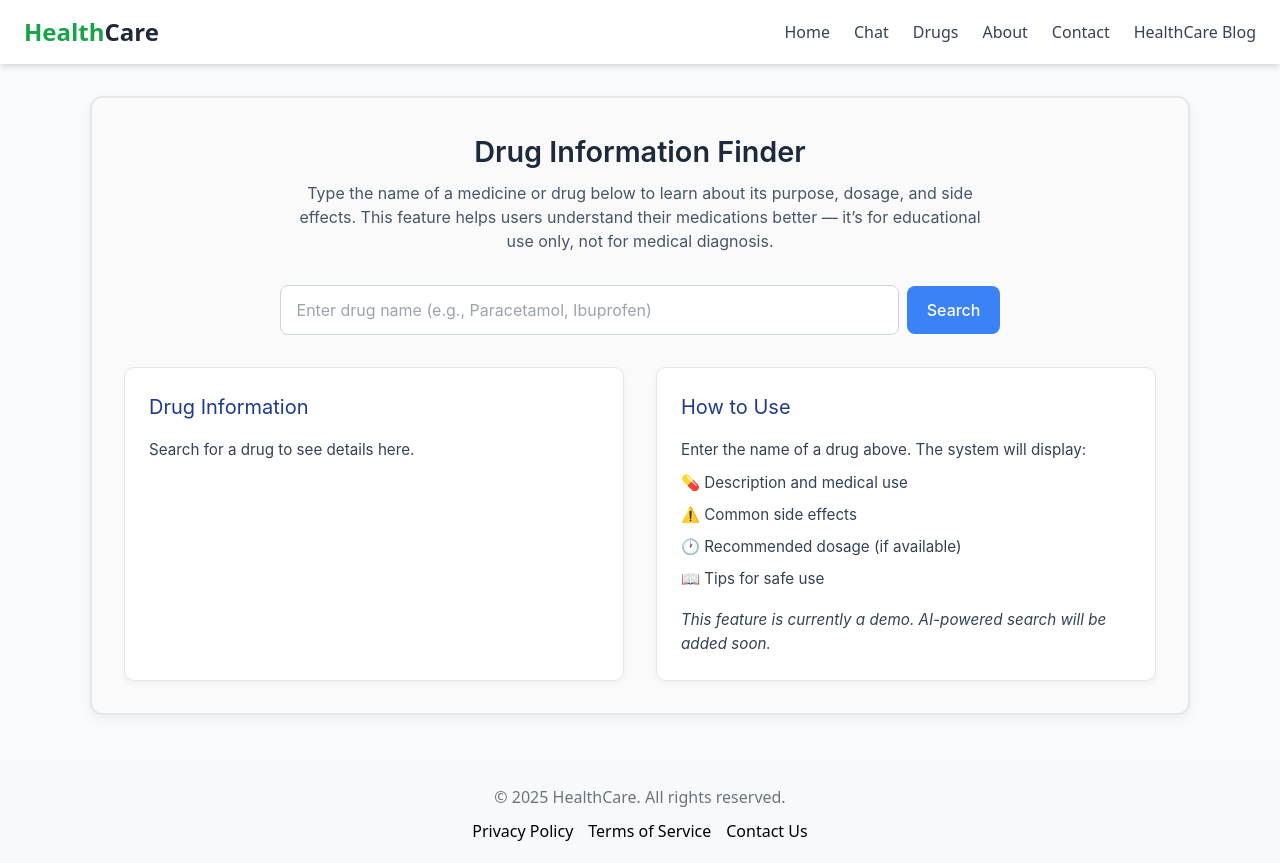
After one commit to dev-azimjon-tech/health-, a Flask app: page /drugs in a window 1280 px wide. The commit adds this page. Run offline with Flask 3, Linux system fonts and the light colour scheme; some libraries are stand-ins or nearby versions.

Commit message:
feature:Added drugs search feature(only frontend). Also created drugs list in json but not used.

```diff
--- a/app.py
+++ b/app.py
@@ -1,14 +1,27 @@
 from flask import Flask, render_template, request, jsonify
+import os
+import json
 
 app = Flask(__name__)
 
+DRUGS_FILE = "drugs.json"
+
+
+
+def load_drugs():
+    if os.path.exists(DRUGS_FILE):
+        with open(DRUGS_FILE, "r") as f:
+            return json.load(f)
+    return []
 
 @app.route("/")
 def home():
    return render_template("home.html")
 
 
-
+@app.route("/drugs")
+def drugs():
+    return render_template("drugs.html")
 
 @app.route("/chat")
 def chat():
--- a/static/main.css
+++ b/static/main.css
@@ -115,3 +115,117 @@
     justify-content: center;
     gap: 15px;
 }
+
+.drugs-main-container {
+  max-width: 1100px;
+  margin: 2rem auto;
+  padding: 2rem;
+  border: 2px solid #e5e7eb;
+  border-radius: 12px;
+  background-color: #fafafa;
+  box-shadow: 0 4px 12px rgba(0,0,0,0.05);
+  font-family: 'Inter', sans-serif;
+}
+
+.intro-section {
+  text-align: center;
+  margin-bottom: 2rem;
+}
+
+.page-title {
+  font-size: 1.8rem;
+  font-weight: 600;
+  color: #1e293b;
+}
+
+.page-subtitle {
+  color: #475569;
+  font-size: 1rem;
+  margin-top: 0.5rem;
+  max-width: 700px;
+  margin-left: auto;
+  margin-right: auto;
+  line-height: 1.5;
+}
+
+.search-section {
+  display: flex;
+  justify-content: center;
+  align-items: center;
+  margin-bottom: 2rem;
+  gap: 0.5rem;
+}
+
+.drug-search-input {
+  width: 60%;
+  padding: 0.75rem 1rem;
+  border: 1.5px solid #cbd5e1;
+  border-radius: 8px;
+  font-size: 1rem;
+  outline: none;
+  transition: all 0.2s ease-in-out;
+}
+
+.drug-search-input:focus {
+  border-color: #3b82f6;
+  box-shadow: 0 0 5px rgba(59,130,246,0.3);
+}
+
+.drug-search-btn {
+  padding: 0.75rem 1.25rem;
+  background-color: #3b82f6;
+  color: white;
+  border: none;
+  border-radius: 8px;
+  cursor: pointer;
+  font-weight: 500;
+  transition: background-color 0.2s ease-in-out;
+}
+
+.drug-search-btn:hover {
+  background-color: #2563eb;
+}
+
+.results-section {
+  display: flex;
+  flex-wrap: wrap;
+  gap: 2rem;
+  justify-content: space-between;
+}
+
+.a-info, .b-info {
+  flex: 1 1 45%;
+  background-color: #ffffff;
+  border: 1px solid #e2e8f0;
+  border-radius: 10px;
+  padding: 1.5rem;
+  box-shadow: 0 2px 6px rgba(0,0,0,0.05);
+}
+
+.a-info h2, .b-info h2 {
+  color: #1e3a8a;
+  font-size: 1.25rem;
+  margin-bottom: 1rem;
+}
+
+.a-info p, .b-info p, .b-info ul {
+  color: #334155;
+  font-size: 0.95rem;
+  line-height: 1.6;
+}
+
+.b-info ul {
+  list-style-type: none;
+  padding: 0;
+  margin: 0.5rem 0 1rem 0;
+}
+
+.b-info ul li {
+  margin-bottom: 0.5rem;
+}
+
+.note {
+  font-size: 0.85rem;
+  color: #64748b;
+  font-style: italic;
+}
--- a/templates/base.html
+++ b/templates/base.html
@@ -16,7 +16,7 @@
     <ul class="flex space-x-6 text-gray-700 font-medium">
       <li><a href="{{ url_for('home') }}" class="hover:text-green-600">Home</a></li>
       <li><a href="{{ url_for('chat') }}" class="hover:text-green-600">Chat</a></li>
-      <li><a href="#" class="hover:text-green-600">Drugs</a></li>
+      <li><a href="{{ url_for('drugs') }}" class="hover:text-green-600">Drugs</a></li>
       <li><a href="#" class="hover:text-green-600">About</a></li>
   <li><a href="#" class="hover:text-green-600">Contact</a></li>
   <li><a href="#" class="hover:text-green-600">HealthCare Blog</a></li>
--- /dev/null
+++ b/templates/drugs.html
@@ -0,0 +1,39 @@
+{% extends 'base.html' %}
+{% block content %}
+<div class="drugs-main-container">
+
+  <div class="intro-section">
+    <h1 class="page-title">Drug Information Finder</h1>
+    <p class="page-subtitle">
+      Type the name of a medicine or drug below to learn about its purpose, dosage, and side effects.
+      This feature helps users understand their medications better — it’s for educational use only,
+      not for medical diagnosis.
+    </p>
+  </div>
+
+  <div class="search-section">
+    <input type="text" id="drugSearchInput" class="drug-search-input" placeholder="Enter drug name (e.g., Paracetamol, Ibuprofen)">
+    <button class="drug-search-btn">Search</button>
+  </div>
+
+  <div class="results-section">
+    <div class="a-info">
+      <h2>Drug Information</h2>
+      <p id="drugInfo">Search for a drug to see details here.</p>
+    </div>
+    <div class="b-info">
+      <h2>How to Use</h2>
+      <p>
+        Enter the name of a drug above. The system will display:
+      </p>
+      <ul>
+        <li>💊 Description and medical use</li>
+        <li>⚠️ Common side effects</li>
+        <li>🕐 Recommended dosage (if available)</li>
+        <li>📖 Tips for safe use</li>
+      </ul>
+      <p class="note">This feature is currently a demo. AI-powered search will be added soon.</p>
+    </div>
+  </div>
+</div>
+{% endblock %}
```
Also changed, not shown: drugs.json (added, +142 -0 lines), test_app.py (added, +17 -0 lines).
